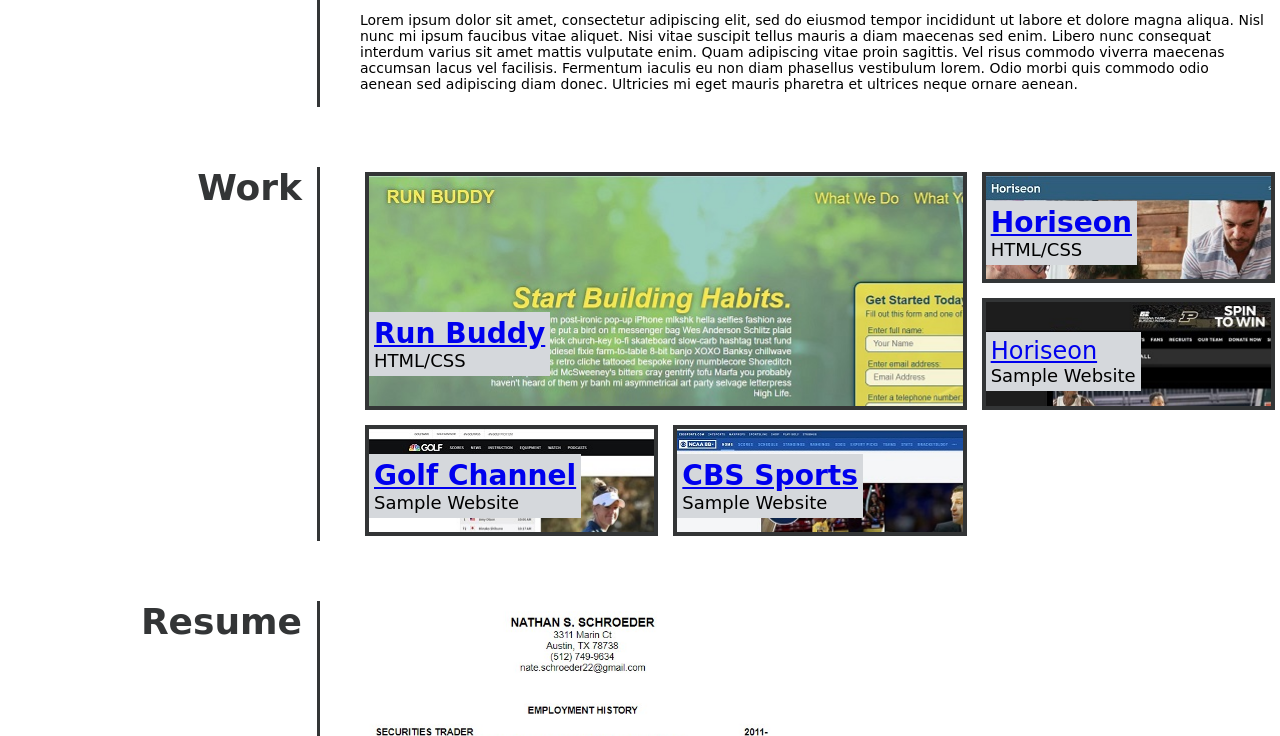
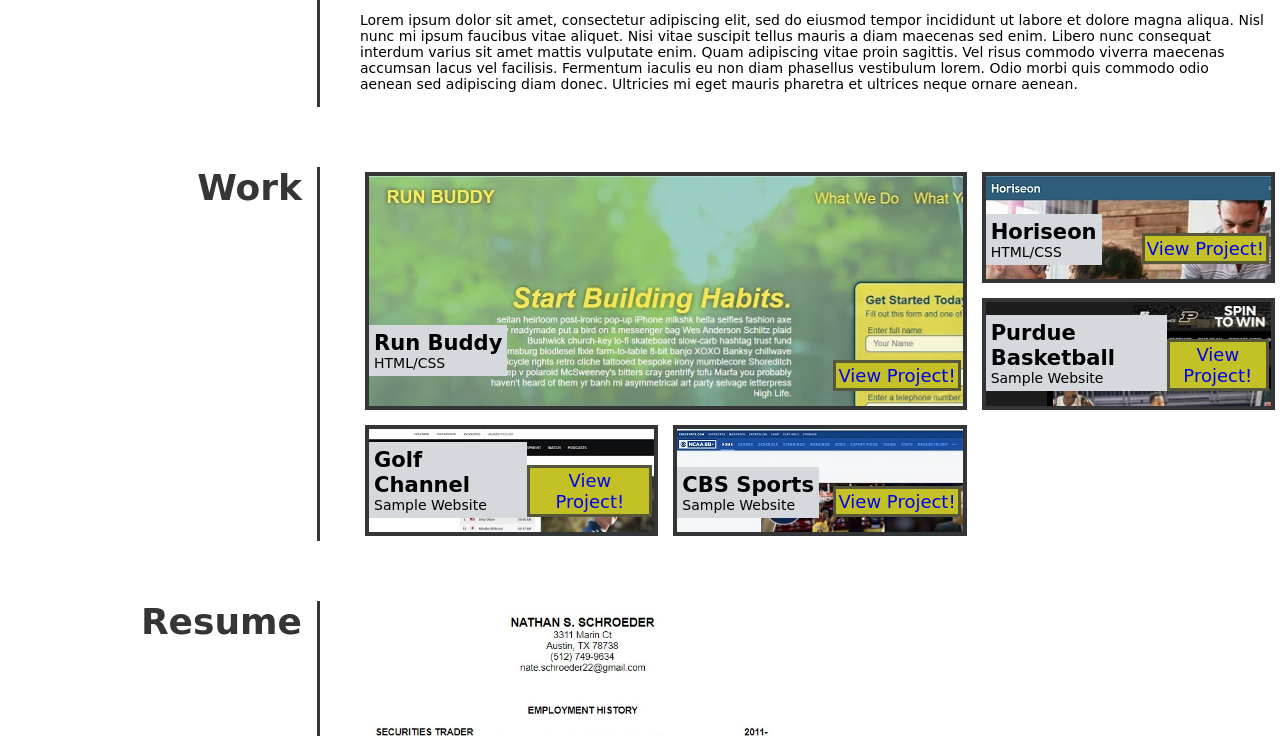
Before and after one commit to n8dogg59/first-portfolio-project, a plain HTML site: page index.html in a window 1280 px wide. Shown: the part 554-1290 px from the top of the page. Drawn offline with Linux system fonts and the light colour scheme.

Commit message:
add button to grid items

```diff
--- a/assets/style.css
+++ b/assets/style.css
@@ -171,9 +171,22 @@ header nav ul li a:hover {
     display: flex;
     border: 4px solid var(--secondary-color);
     margin: 5px;
-    font-size: 24px;
+    font-size: 18px;
     align-items: flex-end;
-    justify-content: flex-start;
+    justify-content: space-between;
+}
+
+.grid-item a {
+    background-color: #c4c127;
+    border: 3px solid #56563B;
+    font: var(--secondary-color);
+    padding: 2px;
+    text-align: center;
+    text-decoration: none;
+    display: flex;
+    font-size: 14;
+    margin: 0 2px 15px 0;
+
 }
 
 .item-run-buddy {
@@ -214,7 +227,7 @@ header nav ul li a:hover {
 }
 
 .grid-description p {
-    font-size: 18px;
+    font-size: 14px;
 }
 
 .grid-description img {
--- a/index.html
+++ b/index.html
@@ -82,53 +82,70 @@
                 <div class="grid-item item-run-buddy">
                     <div class="grid-description">
                         <h3>
-                            <a href="https://n8dogg59.github.io/run-buddy/">Run Buddy</a>
+                            Run Buddy
                         </h3>
                         <p>
                             HTML/CSS
                         </p>
                     </div>
+                    <a href="https://n8dogg59.github.io/run-buddy/" classs="button">
+                        View Project!
+                    </a>
                 </div>
                 <div class="grid-item item-horiseon">
                     <div class="grid-description">
                         <h3>
-                            <a href="https://n8dogg59.github.io/urban-octo-telegram/develop/">Horiseon</a>
+                            Horiseon
                         </h3>
                         <p>
                             HTML/CSS
                         </p>
                     </div>
+                    <a href="https://n8dogg59.github.io/urban-octo-telegram/develop/" classs="button">
+                        View Project!
+                    </a>
                 </div>
                 <div class="grid-item item-purdue">
                     <div class="grid-description">
-                        <a href="https://purduesports.com/sports/mens-basketball">Horiseon</a>
-                        <!-- had to use a sample website because I don't have enough projects to display-->
-                        <p>
-                            Sample Website
-                        </p>
-                    </div>
-                </div>
-                <div class="grid-item item-golf-channel">
-                    <div class="grid-description">
                         <h3>
-                            <a href="https://www.golfchannel.com/">Golf Channel</a>
+                            Purdue Basketball
                         </h3>
                         <!-- had to use a sample website because I don't have enough projects to display-->
                         <p>
                             Sample Website
                         </p>
                     </div>
+                    <a href="https://purduesports.com/sports/mens-basketball" classs="button">
+                        View Project!
+                    </a>
                 </div>
-                <div class="grid-item item-cbssports">
+                <div class="grid-item item-golf-channel">
                     <div class="grid-description">
                         <h3>
-                            <a href="https://www.cbssports.com/">CBS Sports</a>
+                            Golf Channel
                         </h3>
                         <!-- had to use a sample website because I don't have enough projects to display-->
                         <p>
                             Sample Website
                         </p>
                     </div>
+                    <a href="https://www.golfchannel.com/" classs="button">
+                        View Project!
+                    </a>
+                </div>
+                <div class="grid-item item-cbssports">
+                    <div class="grid-description">
+                        <h3>
+                            CBS Sports
+                        </h3>
+                        <!-- had to use a sample website because I don't have enough projects to display-->
+                        <p>
+                            Sample Website
+                        </p>
+                    </div>
+                    <a href="https://www.cbssports.com/" classs="button">
+                        View Project!
+                    </a>
                 </div>
         </div>
     </section>
```
